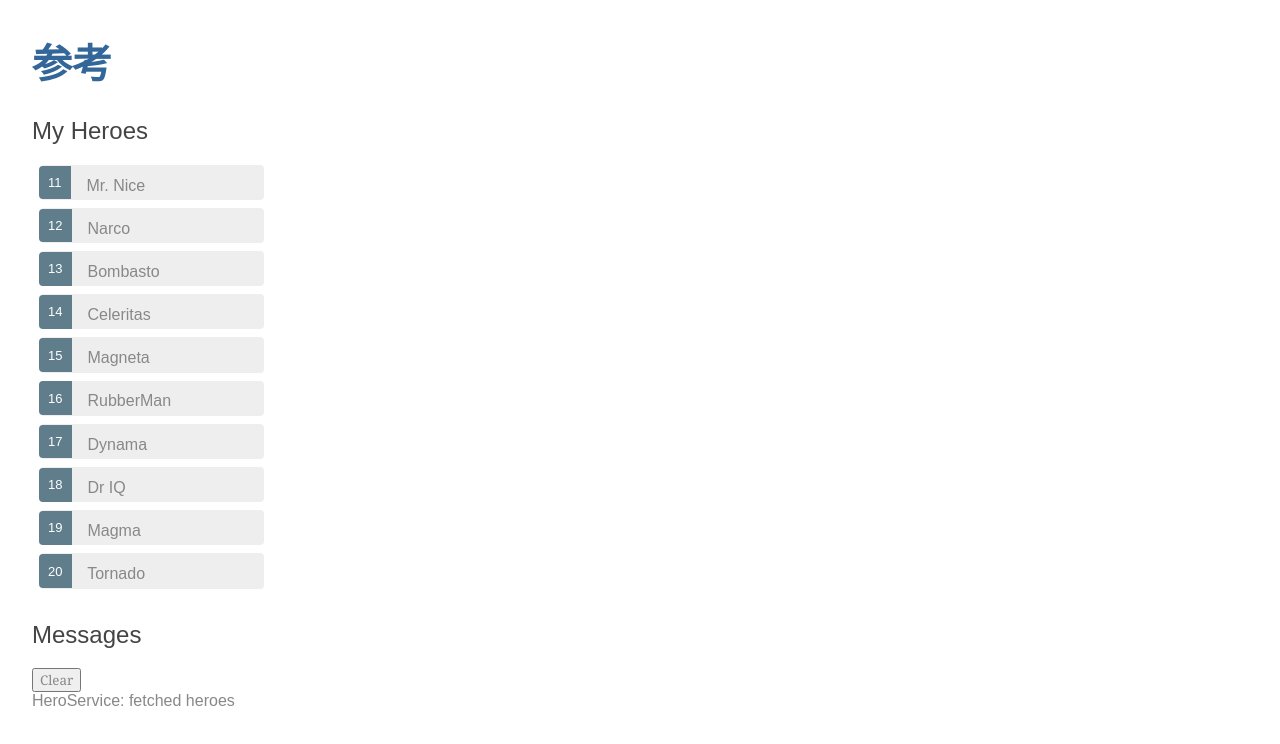
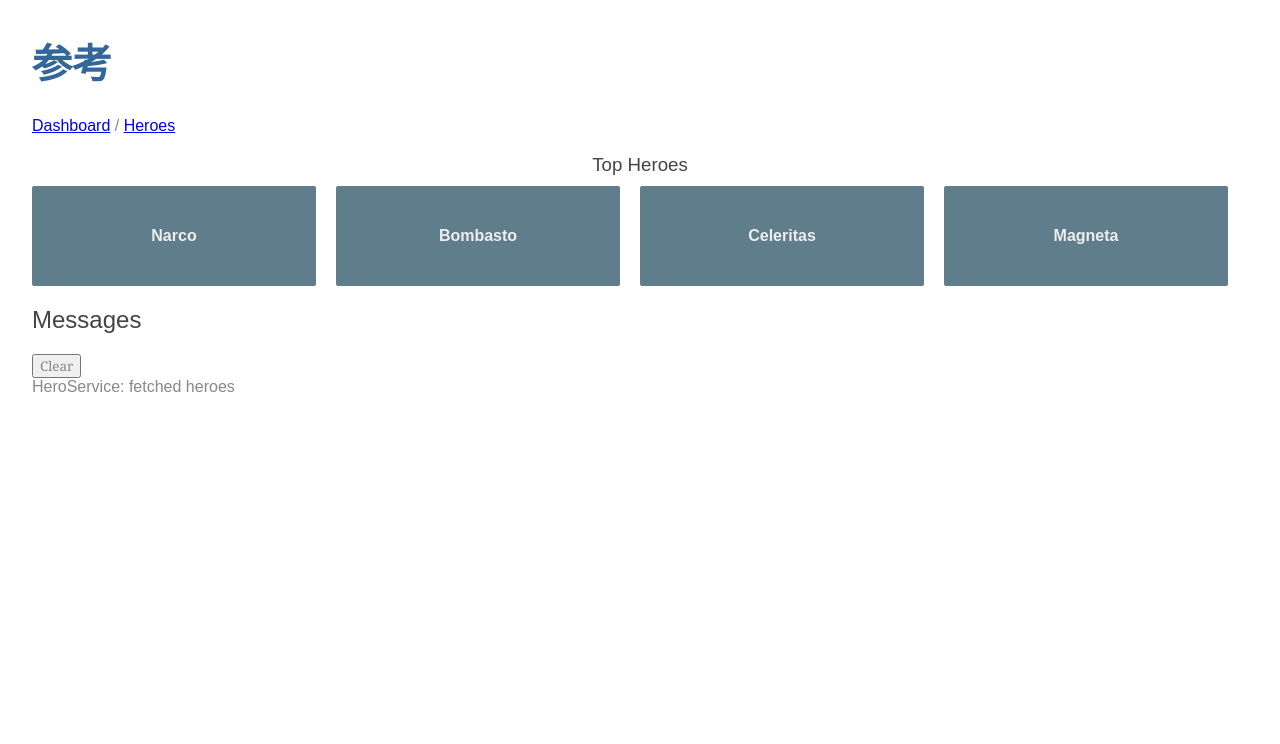
Before and after one commit to xujian/cankao, an Angular app: page /dashboard in a window 1280 px wide. Shown: the top 744 px of the page. Built offline with nearby package versions, Linux system fonts and the light colour scheme.

Commit message:
+ routes

```diff
--- a/src/app/app.component.html
+++ b/src/app/app.component.html
@@ -1,6 +1,10 @@
 <!--The content below is only a placeholder and can be replaced.-->
 <div>
   <h1>{{ title }}</h1>
-  <app-heroes></app-heroes>
+  <nav>
+    <a routerLink="/dashboard">Dashboard</a> /  <a
+    routerLink="/heroes">Heroes</a>
+  </nav>
+<router-outlet></router-outlet>
   <app-messages></app-messages>
 </div>
--- /dev/null
+++ b/src/app/dashboard/dashboard.component.css
@@ -0,0 +1,62 @@
+/* DashboardComponent's private CSS styles */
+[class*='col-'] {
+  float: left;
+  padding-right: 20px;
+  padding-bottom: 20px;
+}
+[class*='col-']:last-of-type {
+  padding-right: 0;
+}
+a {
+  text-decoration: none;
+}
+*, *:after, *:before {
+  -webkit-box-sizing: border-box;
+  -moz-box-sizing: border-box;
+  box-sizing: border-box;
+}
+h3 {
+  text-align: center; margin-bottom: 0;
+}
+h4 {
+  position: relative;
+}
+.grid {
+  margin: 0;
+}
+.col-1-4 {
+  width: 25%;
+}
+.module {
+  padding: 20px;
+  text-align: center;
+  color: #eee;
+  max-height: 120px;
+  min-width: 120px;
+  background-color: #607d8b;
+  border-radius: 2px;
+}
+.module:hover {
+  background-color: #eee;
+  cursor: pointer;
+  color: #607d8b;
+}
+.grid-pad {
+  padding: 10px 0;
+}
+.grid-pad > [class*='col-']:last-of-type {
+  padding-right: 20px;
+}
+@media (max-width: 600px) {
+  .module {
+    font-size: 10px;
+    max-height: 75px; }
+}
+@media (max-width: 1024px) {
+  .grid {
+    margin: 0;
+  }
+  .module {
+    min-width: 60px;
+  }
+}
--- /dev/null
+++ b/src/app/dashboard/dashboard.component.html
@@ -0,0 +1,9 @@
+<h3>Top Heroes</h3>
+<div class="grid grid-pad">
+  <a *ngFor="let hero of heroes" class="col-1-4"
+    routerLink="/detail/{{hero.id}}">
+    <div class="module hero">
+      <h4>{{hero.name}}</h4>
+    </div>
+  </a>
+</div>
--- /dev/null
+++ b/src/app/dashboard/dashboard.component.ts
@@ -0,0 +1,23 @@
+import { Component, OnInit } from '@angular/core';
+import { Hero } from '../hero';
+import { HeroService } from '../hero.service';
+
+@Component({
+  selector: 'app-dashboard',
+  templateUrl: './dashboard.component.html',
+  styleUrls: ['./dashboard.component.css']
+})
+export class DashboardComponent implements OnInit {
+  heroes: Hero[] = [];
+
+  constructor(private heroService: HeroService) { }
+
+  ngOnInit() {
+    this.getHeroes();
+  }
+
+  getHeroes(): void {
+    this.heroService.getHeroes()
+      .subscribe(heroes => this.heroes = heroes.slice(1, 5));
+  }
+}
--- a/src/app/hero-detail/hero-detail.component.ts
+++ b/src/app/hero-detail/hero-detail.component.ts
@@ -1,4 +1,8 @@
 import { Component, OnInit, Input } from '@angular/core';
+import { ActivatedRoute } from '@angular/router';
+import { Location } from '@angular/common';
+
+import { HeroService } from '../hero.service';
 import { Hero } from '../hero';
 
 @Component({
@@ -6,12 +10,24 @@
   templateUrl: './hero-detail.component.html',
   styleUrls: ['./hero-detail.component.css']
 })
+
 export class HeroDetailComponent implements OnInit {
 
   @Input() hero: Hero;
-  constructor() { }
+  constructor(
+    private route: ActivatedRoute,
+    private heroService: HeroService,
+    private location: Location
+  ) { }
 
   ngOnInit() {
+    this.getHero();
+  }
+
+  getHero(): void {
+    const id = +this.route.snapshot.paramMap.get('id');
+    this.heroService.getHero(id)
+      .subscribe(hero => this.hero = hero)
   }
 
 }
--- a/src/app/hero.service.ts
+++ b/src/app/hero.service.ts
@@ -15,4 +15,9 @@
     this.messageService.add('HeroService: fetched heroes');
     return of(HEROES);
   }
+
+  getHero(id: number): Observable<Hero> {
+    this.messageService.add(`HeroService: fetched hero id=${id}`);
+    return of(HEROES.find(hero => hero.id === id));
+  }
 }
--- a/src/app/heroes/heroes.component.html
+++ b/src/app/heroes/heroes.component.html
@@ -1,9 +1,10 @@
 <h2>My Heroes</h2>
 
 <ul class="heroes">
-  <li *ngFor="let hero of heroes" [class.selected]="hero === selectedHero" (click)="onSelect(hero)">
-    <span class="badge">{{hero.id}}</span> {{hero.name}}
+  <li *ngFor="let hero of heroes"
+    [class.selected]="hero === selectedHero">
+    <a routerLink="/detail/{{hero.id}}">
+     <span class="badge">{{hero.id}}</span> {{hero.name}}
+    </a>
   </li>
 </ul>
-
-<app-hero-detail [hero]="selectedHero"></app-hero-detail>
--- a/src/app/heroes/heroes.component.ts
+++ b/src/app/heroes/heroes.component.ts
@@ -9,15 +9,6 @@
 })
 export class HeroesComponent implements OnInit {
   heroes: Hero[];
-  hero: Hero = {
-    id: 1,
-    name: 'Windstorm'
-  };
-
-  selectedHero: Hero;
-  onSelect(hero: Hero): void {
-    this.selectedHero = hero;
-  }
 
   constructor(private heroService: HeroService) { }
 
```
Also changed, not shown: src/app/app-routing.module.ts (added, +32 -0 lines), src/app/app.module.ts (+6 -2 lines), 2 other files (tests, documents, lock files or other folders).
